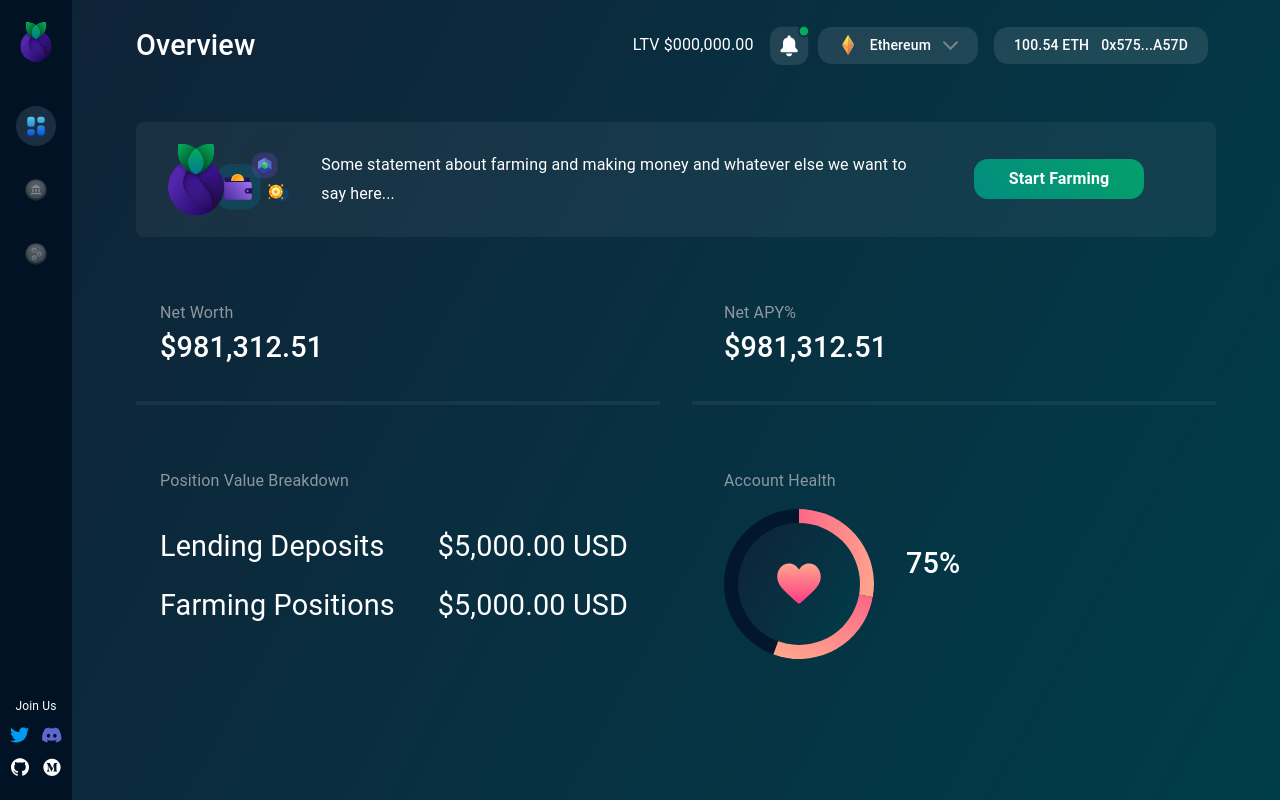
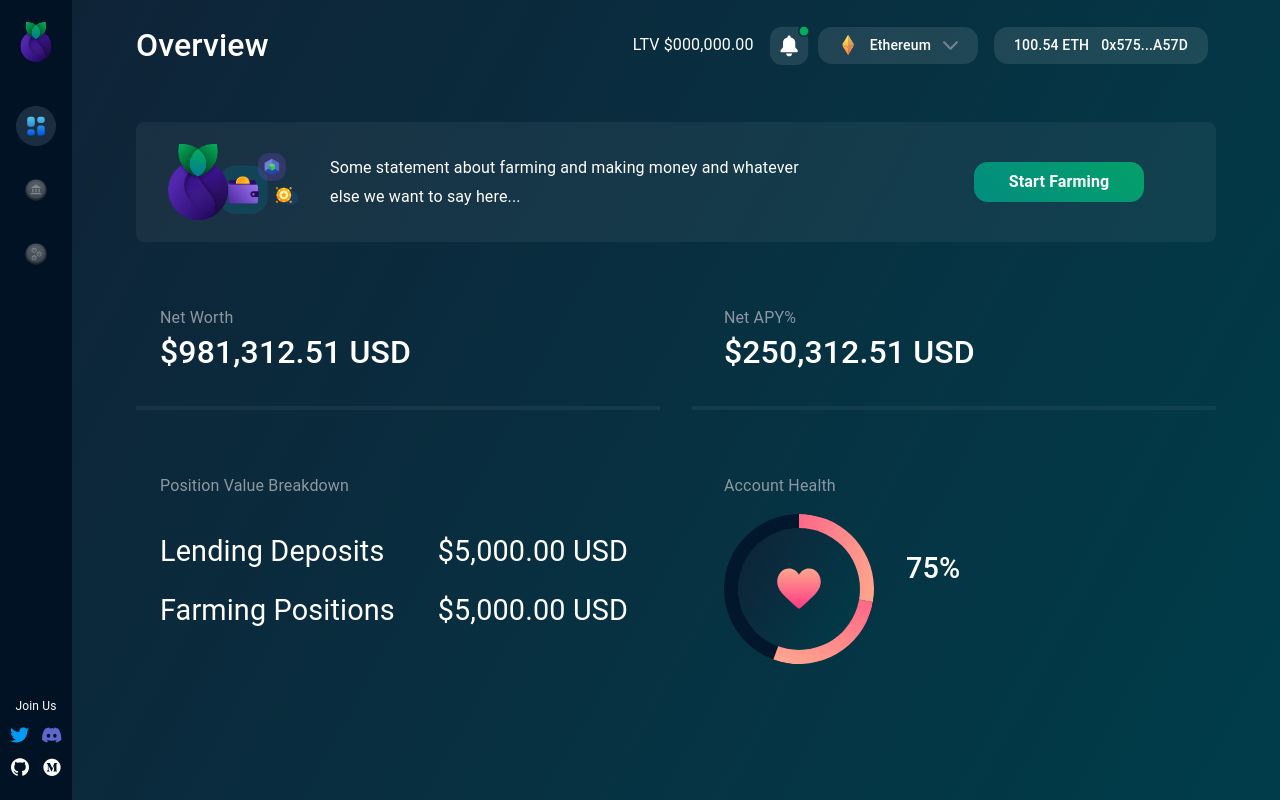
Before and after one commit to 0xPhoenix10/blueberry-dashboard, a Next.js app: page / in a window 1280 px wide. Built offline with nearby package versions, Linux system fonts and the light colour scheme.

Commit message:
first commit

```diff
--- a/pages/index.tsx
+++ b/pages/index.tsx
@@ -34,11 +34,11 @@ const Home: NextPage = () => {
       <div className="md:flex gap-8 flex-row my-8 sm:block 2sm:block">
         <div className="net-pay-box basis-1/2 px-6 py-8 ">
           <span className=" small-label">Net Worth</span>
-          <h3 className="">$981,312.51</h3>
+          <h3>$981,312.51 USD</h3>
         </div>
         <div className=" net-pay-box basis-1/2 px-6 pl-8 py-8 ">
           <span className="small-label">Net APY%</span>
-          <h3>$981,312.51</h3>
+          <h3>$250,312.51 USD</h3>
         </div>
       </div>
       <div className="md:flex flex-row px-6 py-8 rounded-lg my-8 sm:block 2sm:block">
--- a/styles/Home.module.css
+++ b/styles/Home.module.css
@@ -127,7 +127,7 @@
   font-size: 16px;
   line-height: 29px;
   color: #ffffff;
-  max-width: 80%;
+  max-width: 65%;
   margin-left: 2rem;
 }
 .lendingRow {
--- a/styles/globals.scss
+++ b/styles/globals.scss
@@ -68,7 +68,7 @@ header {
 h3 {
   font-style: normal;
   font-weight: 500;
-  font-size: 1.8em;
+  font-size: 2em;
   line-height: 44px;
   color: #fff;
 }
```
